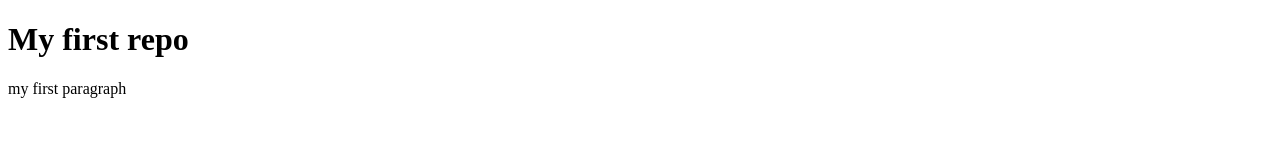
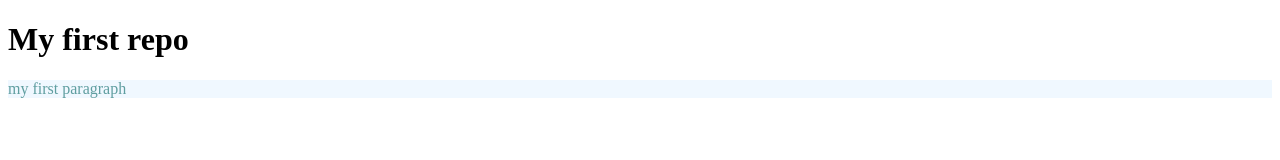
Before and after one commit to Mehnazimu/my-first-repo, a plain HTML site: page index.html in a window 1280 px wide. Drawn offline with Linux system fonts and the light colour scheme.

Commit message:
color added

```diff
--- a/index.html
+++ b/index.html
@@ -5,6 +5,7 @@
     <meta http-equiv="X-UA-Compatible" content="IE=edge">
     <meta name="viewport" content="width=device-width, initial-scale=1.0">
     <title>my-first-repo</title>
+    <link rel="stylesheet" href="style.css">
 </head>
 <body>
     <h1>My first repo</h1>
--- /dev/null
+++ b/style.css
@@ -0,0 +1,5 @@
+p{
+
+color:cadetblue;
+background-color: aliceblue;
+}
```
